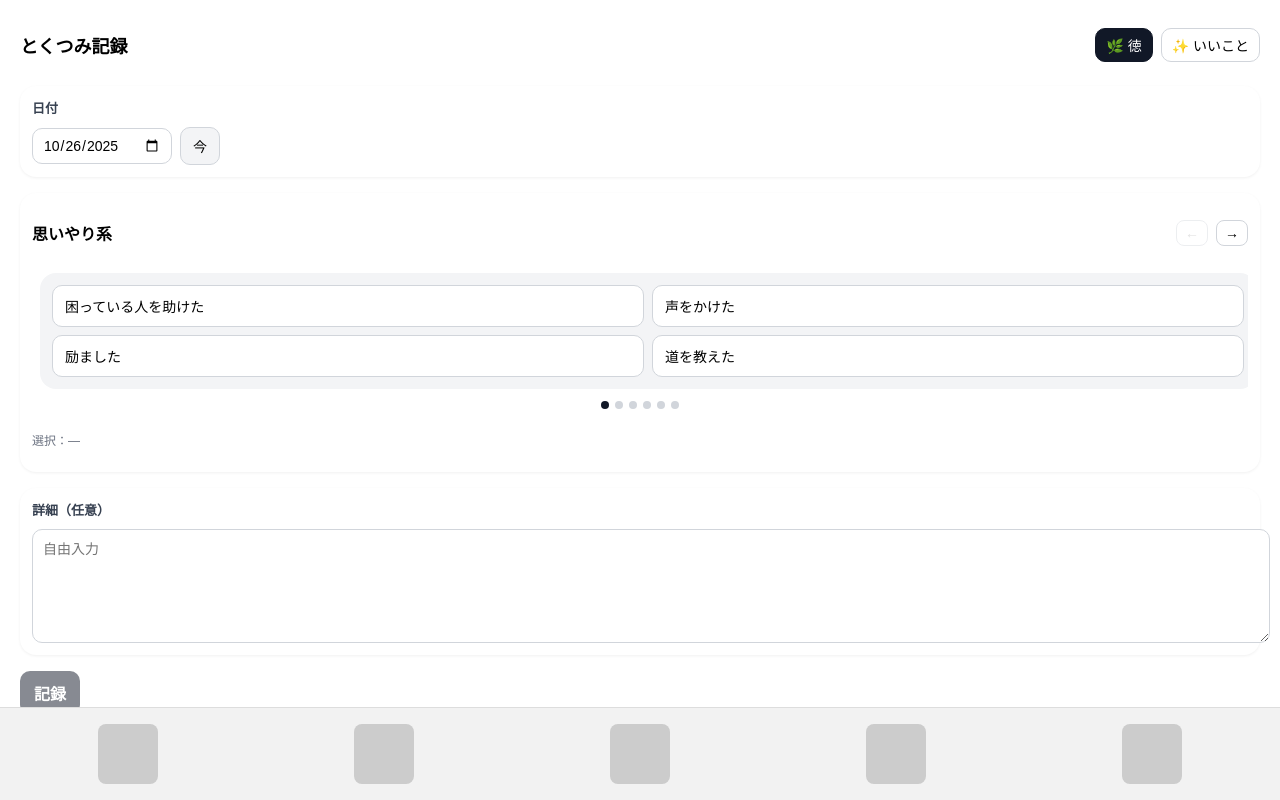
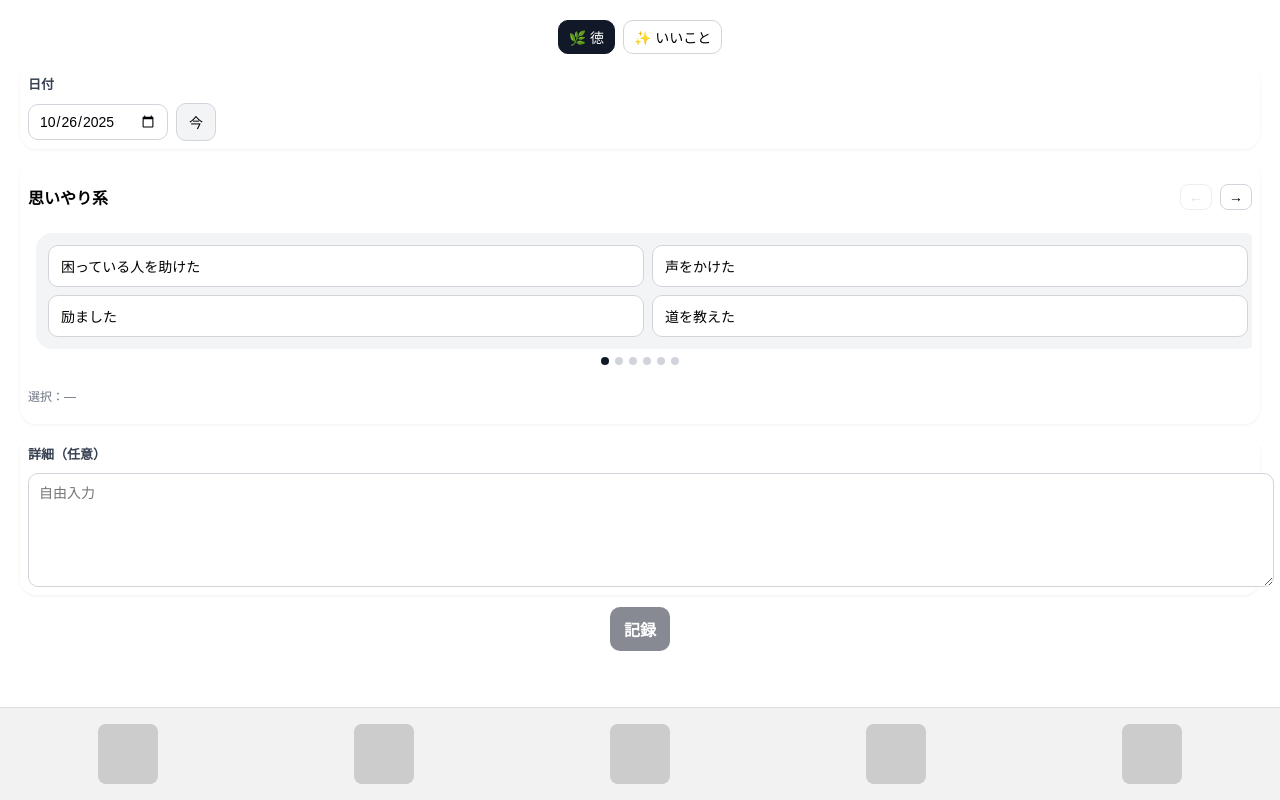
Before and after one commit to OkadaMiki/tokufuku, a Next.js app: page /record in a window 1280 px wide. Built offline with nearby package versions, Linux system fonts and the light colour scheme; no server answers; the database is empty; sample sign-in values are in the browser's storage; a web font is replaced by a local one.

Commit message:
修正：記録画面の送信ボタンをFooterより上に

```diff
--- a/src/app/record/page.module.css
+++ b/src/app/record/page.module.css
@@ -1,10 +1,10 @@
 .page {
   display: grid;
-  gap: 16px;
+  gap: 12px;
   padding: 12px; }
 .header {
   display: flex;
-  justify-content: space-between;
+  justify-content: center;
   align-items: center; }
 .title {
   font-weight: 700;
@@ -33,7 +33,7 @@
   background: #fff;
   border-radius: 16px;
   box-shadow: 0 1px 3px rgba(0,0,0,.06);
-  padding: 12px;
+  padding: 8px;
   display: grid;
   gap: 10px;
 }
@@ -92,6 +92,7 @@
 .actionRow {
   display: flex;
   gap: 10px;
+  justify-content: center;
   align-items: center;
 }
 .msg {
--- a/src/app/record/page.tsx
+++ b/src/app/record/page.tsx
@@ -1,8 +1,8 @@
 'use client'
 
-import { useMemo, useState} from "react";
+import { useMemo, useState } from "react";
 import { useRouter } from "next/navigation";
-import { db , auth } from "@/lib/firebase";
+import { db, auth } from "@/lib/firebase";
 import { addDoc, collection, serverTimestamp } from "firebase/firestore";
 import CategorySwiper from "@/components/CategorySwiper";
 import { TOKU_TREE, GOOD_TREE } from "@/constants/categories";
@@ -84,7 +84,7 @@ export default function RecordPage() {
         <div className={styles.page}>
             {/* ヘッダ */}
             <header className={styles.header}>
-                <h1 className={styles.title}>{type === "toku" ? "とくつみ記録" : "いいこと記録"}</h1>
+                {/* <h1 className={styles.title}>{type === "toku" ? "とくつみ記録" : "いいこと記録"}</h1> */}
                 <div className={styles.typeSwitch}>
                     <button
                         className={`${styles.typeBtn} ${type === "toku" ? styles.typeActive : ""}`}
--- a/src/components/CategorySwiper.module.css
+++ b/src/components/CategorySwiper.module.css
@@ -1,6 +1,6 @@
 .wrapper {
   display: grid;
-  gap: 12px;
+  gap: 8px;
 }
 .headerRow {
   display: flex;
```
